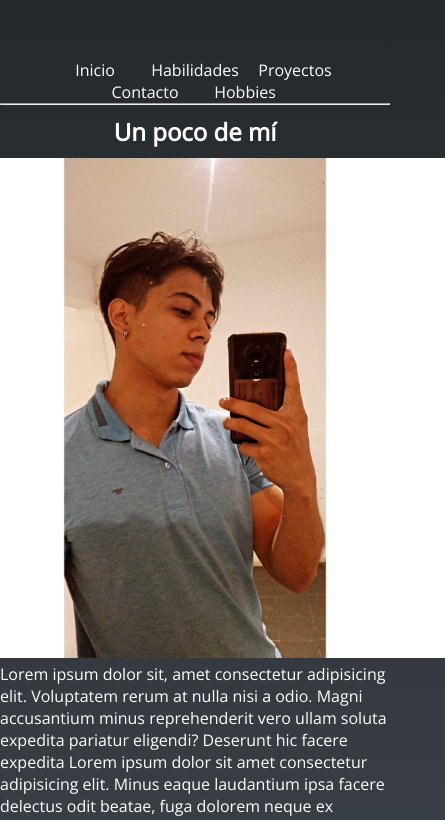
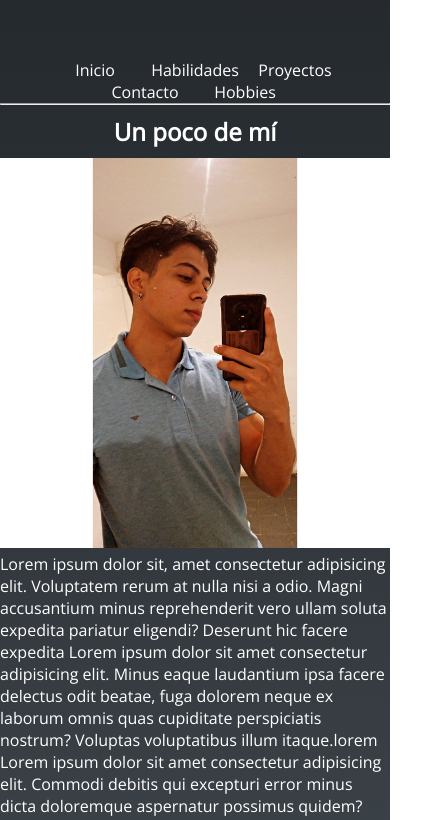
Before and after one commit to 1MarianoGauna/ProyectoWeb, a website: page index.html in a window 390 px wide. Shown: the part 173-993 px from the top of the page, 445 px wide, since content can reach past the window. Drawn offline with nearby package versions, Linux system fonts and the light colour scheme.

Commit message:
Corregi los problemas con responsive

```diff
--- a/scss/styles.scss
+++ b/scss/styles.scss
@@ -162,7 +162,7 @@ p{
         flex-direction: column;
         align-items: center;
     }
-    .index__img{
+    .mainIndex__img{
         width: 100%;
     }
     .navFooter__menu {
```
Also changed, not shown: css/estilos.css.
